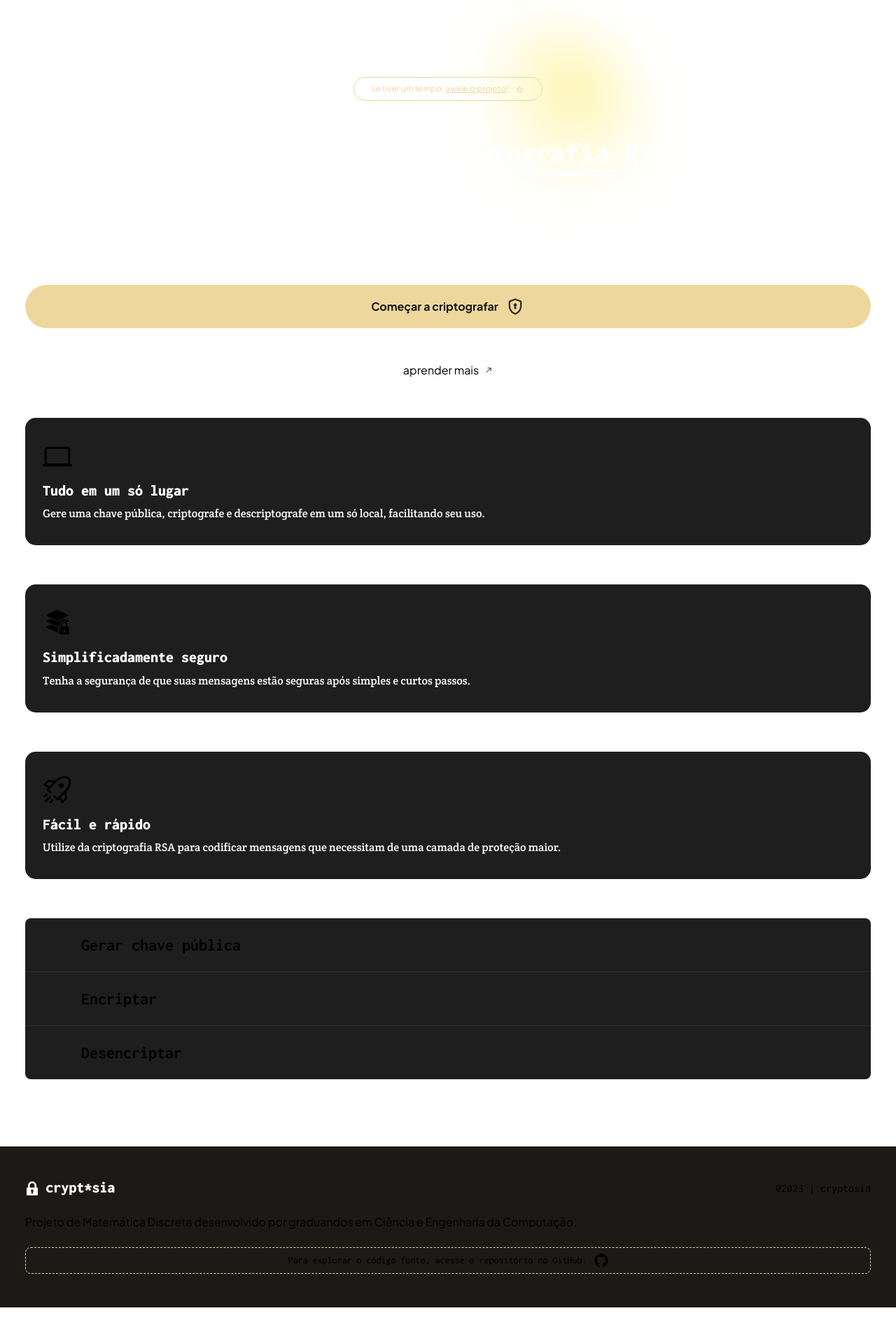
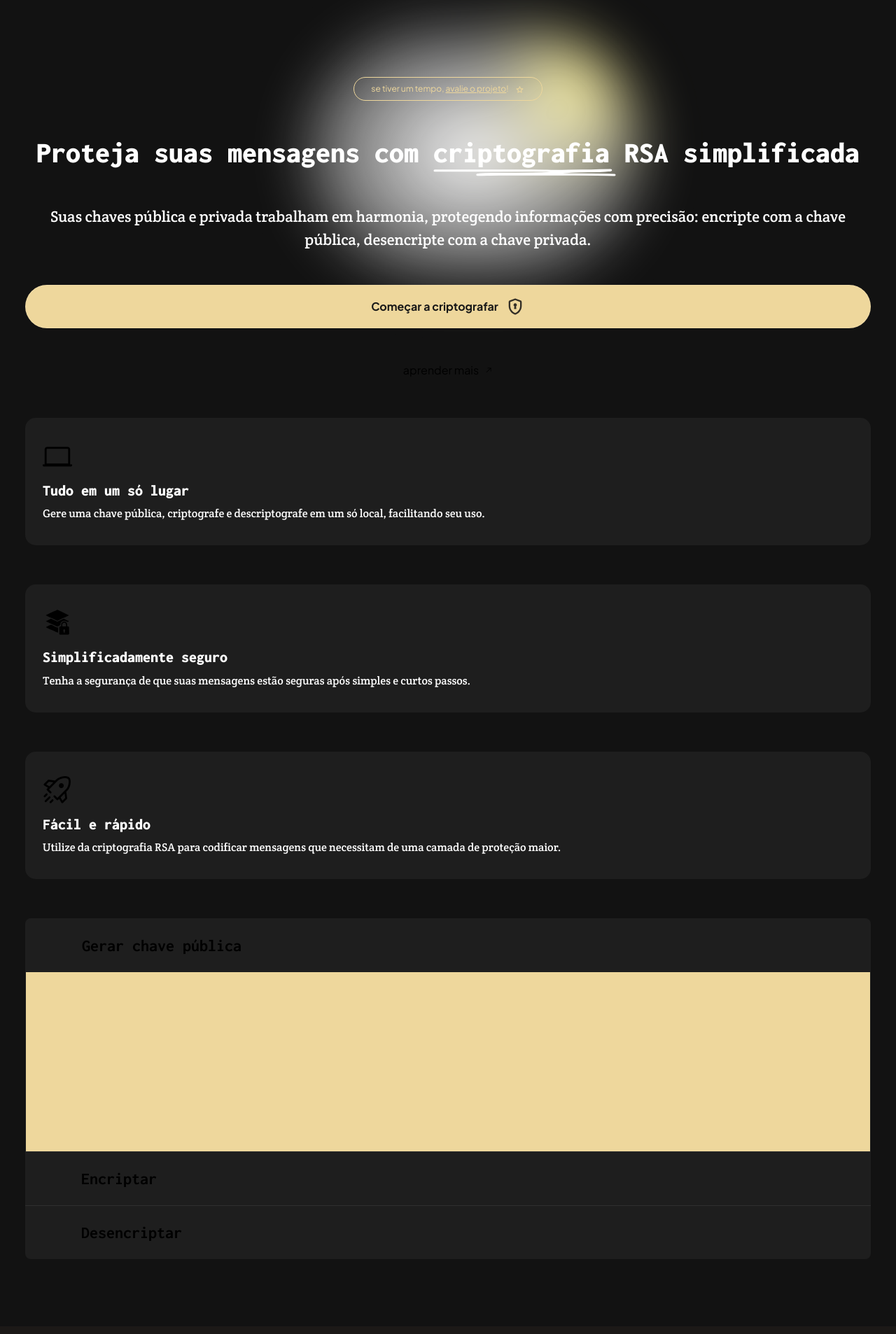
Before and after one commit to theduardomaciel/cryptosia-web, a Next.js app: page / in a window 1280 px wide. Shown: the part 94-2000 px from the top of the page at 70% size. Before the commit the page ends 1962 px from the top, so only its background shows below. Built offline with nearby package versions, Linux system fonts and the light colour scheme.

Commit message:
App sections accordion improvements

```diff
--- a/app/globals.css
+++ b/app/globals.css
@@ -4,10 +4,11 @@
 
 :root {
     --neutral: #000000;
-    --bg-01: "#121212";
-    --gray-200: "#1E1E1E";
-    --gray-100: "#2F2F2F";
-    --primary-01: "#EED79C";
+    --bg-01: #121212;
+    --gray-200: #1e1e1e;
+    --gray-100: #2f2f2f;
+    --primary-100: #ffecba;
+    --primary-200: #eed79c;
 }
 
 @media (prefers-color-scheme: dark) {
@@ -16,12 +17,12 @@
     }
 }
 
+html.dark {
+    --neutral: #ffffff;
+}
+
 html {
     scroll-behavior: smooth;
-}
-
-html.dark {
-    --neutral: #ffffff;
 }
 
 body {
--- a/app/page.tsx
+++ b/app/page.tsx
@@ -27,9 +27,12 @@ export default function Home() {
             <main className="flex w-full min-h-screen flex-col items-center justify-start px-9">
                 <Header />
                 <div className="flex w-full flex-col items-center justify-start mt-28 gap-12">
-                    <Link href={"https://google.com"} target="_blank">
-                        <div className="flex cursor-pointer items-center justify-center border border-primary-01 px-6 py-2 rounded-full gap-2 hover:outline outline-offset-2 outline-primary-01">
-                            <p className="text-xs text-primary-01">
+                    <Link
+                        href={"https://forms.gle/am8xJtjGLD2Efi6b9"}
+                        target="_blank"
+                    >
+                        <div className="flex cursor-pointer items-center justify-center border border-primary-200 px-6 py-2 rounded-full gap-2 hover:outline outline-offset-2 outline-primary-200">
+                            <p className="text-xs text-primary-200">
                                 se tiver um tempo,{" "}
                                 <span className="underline">
                                     avalie o projeto
@@ -44,7 +47,7 @@ export default function Home() {
                         <span className="relative">
                             criptografia{" "}
                             <Mark className="absolute -bottom-3 left-0" />
-                            <div className="absolute top-1/2 -translate-y-1/2 left-1/2 -translate-x-2/3 h-[300px] w-[480px] rounded-full  bg-gradient-radial from-white to-transparent blur-2xl content-[''] after:absolute after:-z-20 after:h-[180px] after:w-[240px] after:translate-x-1/3 after:bg-gradient-conic after:from-yellow-100 after:via-yellow-200 after:blur-2xl after:content-[''] dark:bg-gradient-to-br dark:from-transparent dark:to-primary-01 dark:opacity-10 after:dark:from-primary-01 after:dark:via-[#f0cf7d] after:dark:opacity-40 lg:h-[360px] z-[-1] overflow-hidden" />
+                            <div className="absolute top-1/2 -translate-y-1/2 left-1/2 -translate-x-2/3 h-[300px] w-[480px] rounded-full  bg-gradient-radial from-white to-transparent blur-2xl content-[''] after:absolute after:-z-20 after:h-[180px] after:w-[240px] after:translate-x-1/3 after:bg-gradient-conic after:from-yellow-100 after:via-yellow-200 after:blur-2xl after:content-[''] dark:bg-gradient-to-br dark:from-transparent dark:to-primary-200 dark:opacity-10 after:dark:from-primary-200 after:dark:via-[#f0cf7d] after:dark:opacity-40 lg:h-[360px] z-[-1] overflow-hidden" />
                         </span>{" "}
                         RSA simplificada
                     </h1>
@@ -54,7 +57,7 @@ export default function Home() {
                         chave pública, desencripte com a chave privada.{" "}
                     </p>
                     <Link
-                        className="w-full px-10 py-4 bg-primary-01 rounded-[50px] border border-white border-opacity-10 justify-center items-center gap-2.5 inline-flex hover:brightness-105 transition"
+                        className="w-full px-10 py-4 bg-primary-200 rounded-[50px] border border-white border-opacity-10 justify-center items-center gap-2.5 inline-flex hover:brightness-105 transition"
                         href={`/#app`}
                     >
                         <p className="text-center text-neutral-900 text-md font-bold">
@@ -66,7 +69,9 @@ export default function Home() {
                     </Link>
                     <Link
                         className="flex flex-row items-center justify-center gap-2 group"
-                        href={"https://google.com"}
+                        href={
+                            "https://meninocoiso.notion.site/como-funciona-a-Criptografia-RSA-6154246f68e749539997d2c6197d38da?pvs=25"
+                        }
                         target="_blank"
                     >
                         <span className="relative text-base group">
--- a/components/Footer.tsx
+++ b/components/Footer.tsx
@@ -15,7 +15,7 @@ export default function Footer() {
                 Ciência e Engenharia da Computação.
             </p>
 
-            <div className="flex items-center justify-center px-4 py-2 border border-dashed border-primary-01 w-full rounded-lg">
+            <div className="flex items-center justify-center px-4 py-2 border border-dashed border-primary-200 w-full rounded-lg">
                 <p className="text-sm font-title inline-flex gap-2.5 self-center justify-center items-center">
                     Para explorar o código fonte, acesse o repositório no
                     GitHub:{" "}
--- a/components/Sections/Holder.tsx
+++ b/components/Sections/Holder.tsx
@@ -14,7 +14,7 @@ export default function SectionsHolder() {
         >
             <ul className="flex flex-col items-center justify-center w-full">
                 <Section
-                    key={1}
+                    id="public-key"
                     className="rounded-tl-lg rounded-tr-lg border-b border-transparent border-b-gray-100"
                     icon={<PublicKeyIcon className={"w-9 h-9"} />}
                     name="Gerar chave pública"
@@ -22,7 +22,7 @@ export default function SectionsHolder() {
                     <div className="h-64 w-full bg-transparent"></div>
                 </Section>
                 <Section
-                    key={2}
+                    id="encrypt"
                     className="border-b border-transparent border-b-gray-100"
                     icon={<EncryptIcon className={"w-9 h-9"} />}
                     name="Encriptar"
@@ -30,7 +30,7 @@ export default function SectionsHolder() {
                     <div className="h-64 w-full bg-transparent"></div>
                 </Section>
                 <Section
-                    key={3}
+                    id="decrypt"
                     className="rounded-bl-lg rounded-br-lg"
                     icon={<DecryptIcon className={"w-9 h-9"} />}
                     name="Desencriptar"
--- a/components/Sections/Section.tsx
+++ b/components/Sections/Section.tsx
@@ -1,31 +1,38 @@
 "use client";
-import { useState } from "react";
 import clsx from "clsx";
+import { useSearchParams, useRouter } from "next/navigation";
 
 import { ChevronDownIcon } from "@radix-ui/react-icons";
 
 interface SectionProps {
+    id: string;
     name: string;
     icon: React.ReactNode;
     children?: React.ReactNode;
     className?: string;
+    isisExpanded?: boolean;
 }
 
 export default function Section({
+    id,
     name,
     icon,
     children,
     className,
 }: SectionProps) {
-    const [expanded, setExpanded] = useState(false);
-    const toggleExpanded = () => setExpanded((current) => !current);
+    const router = useRouter();
+
+    const searchParams = useSearchParams();
+    const currentSection = searchParams?.get("app");
+    const isExpanded =
+        currentSection == id || (!currentSection && id == "public-key");
 
     return (
         <li
             className={clsx(
                 "transition hover:bg-gray-100 dark:hover:bg-dark-gray-300 bg-gray-200 dark:bg-dark-gray-400 w-full",
                 {
-                    "bg-dark-gray-300 border border-dark-gray-100": expanded,
+                    "bg-dark-gray-300 border border-dark-gray-100": isExpanded,
                 },
                 className
             )}
@@ -33,7 +40,12 @@ export default function Section({
             {/* Header */}
             <div
                 className="cursor-pointer transition flex flex-row px-5 items-center justify-between w-full h-fit py-5 gap-x-3"
-                onClick={toggleExpanded}
+                onClick={
+                    () => router.replace(`?app=${id}`, { scroll: false })
+                    /* isExpanded
+                        ? router.replace("/", { scroll: false })
+                        : router.replace(`?app=${id}`, { scroll: false }) */
+                }
             >
                 <div className="flex flex-row flex-wrap items-center justify-start gap-x-6">
                     {icon}
@@ -46,17 +58,17 @@ export default function Section({
                     height={18}
                     color="var(--text-200)"
                     className={clsx("min-w-[18px] transition-transform", {
-                        "transform rotate-180": expanded,
+                        "transform rotate-180": isExpanded,
                     })}
                 />
             </div>
             {/* Content */}
             <div
                 className={clsx(
-                    "px-5 pt-0 overflow-hidden transition-[max-height,opacity] max-h-0 bg-primary-01",
+                    "px-5 pt-0 overflow-hidden transition-[max-height,opacity] duration-700 max-h-0 bg-primary-200",
                     {
-                        "max-h-[50rem] opacity-100": expanded,
-                        "max-h-0 opacity-0": !expanded,
+                        "max-h-[50rem]": isExpanded,
+                        "max-h-0": !isExpanded,
                     }
                 )}
             >
--- a/public/Mark.tsx
+++ b/public/Mark.tsx
@@ -12,7 +12,7 @@ export default function Mark({ className }: { className?: string }) {
                 d="M2 2.8C31.3579 2.8 60.7158 2.8 90.0736 2.8C102.583 2.8 115.092 2.8 127.601 2.8C139.105 2.8 150.686 2.56571 162.174 3C178.597 3.6209 194.82 2.8 211.243 2.8C225.167 2.8 238.958 2 252.873 2C257.033 2 244.695 3.00249 240.546 3.18889C229.833 3.6702 219.087 3.46001 208.362 3.73333C200.509 3.93349 192.784 4.6579 184.985 5.18889C151.302 7.48215 117.422 7.52306 83.5821 7.6C77.7393 7.61328 71.9243 7.68909 66.1315 8.18889C65.1341 8.27494 60.5456 8.82054 64.4356 8.76667C74.7338 8.62405 84.9919 8.23791 95.307 8.21111C114.113 8.16225 132.92 8.2 151.725 8.2C179.172 8.2 206.611 8.32681 234.055 8.4C242.333 8.42208 250.763 8.44234 259 9"
                 stroke="white"
                 stroke-width="3"
-                stroke-linecap="round"
+                strokeLinecap="round"
             />
         </svg>
     );
--- a/tailwind.config.ts
+++ b/tailwind.config.ts
@@ -9,10 +9,13 @@ const config: Config = {
     theme: {
         extend: {
             colors: {
-                "primary-01": "#EED79C",
+                "primary-100": "#FFECBA",
+                "primary-200": "#EED79C",
                 "bg-01": "#121212",
+                "gray-100": "#2F2F2F",
                 "gray-200": "#1E1E1E",
-                "gray-100": "#2F2F2F",
+                "white-100": "#F5F5F4",
+                "white-200": "#FEF3C7",
             },
             /* padding: {
                 wrapper: "var(--wrapper)",
```
